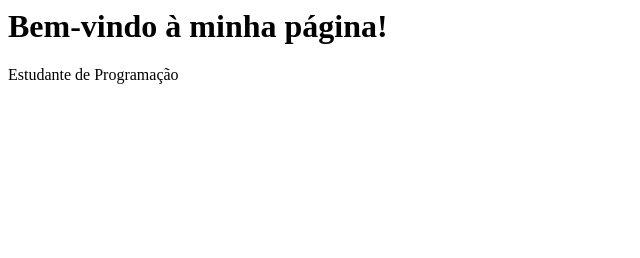
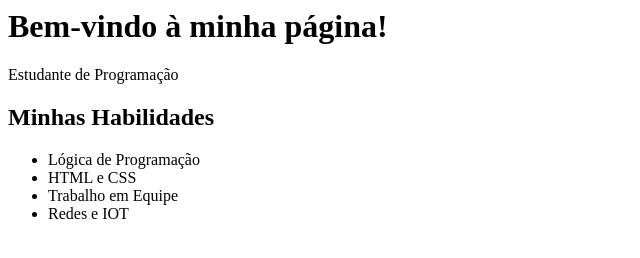
Before and after one commit to GigiRighi/Site, a plain HTML site: page index.html in a window 1280 px wide. Shown: the whole page, without its empty margins (0-640 px from the left). Drawn offline with Linux system fonts and the light colour scheme.

Commit message:
Add files via upload

```diff
--- a/index.html
+++ b/index.html
@@ -14,5 +14,24 @@
                 Estudante de Programação
             </p>
         </header>
+        <main>
+            <section>
+                <h2>Minhas Habilidades</h2>
+                <ul>
+                    <li>
+                        Lógica de Programação
+                    </li>
+                    <li>
+                        HTML e CSS
+                    </li>
+                    <li>
+                        Trabalho em Equipe
+                    </li>
+                    <li>
+                        Redes e IOT
+                    </li>
+                </ul>
+            </section>
+        </main>
     </body>
 </html>
```
